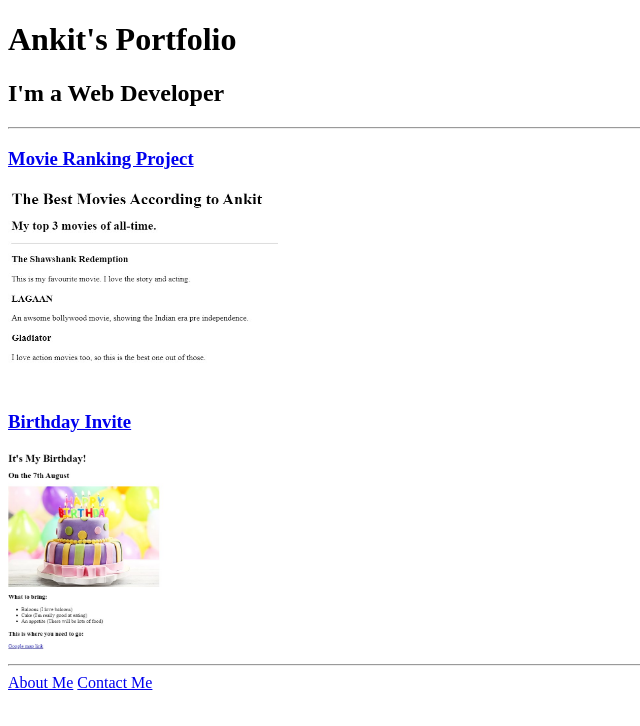
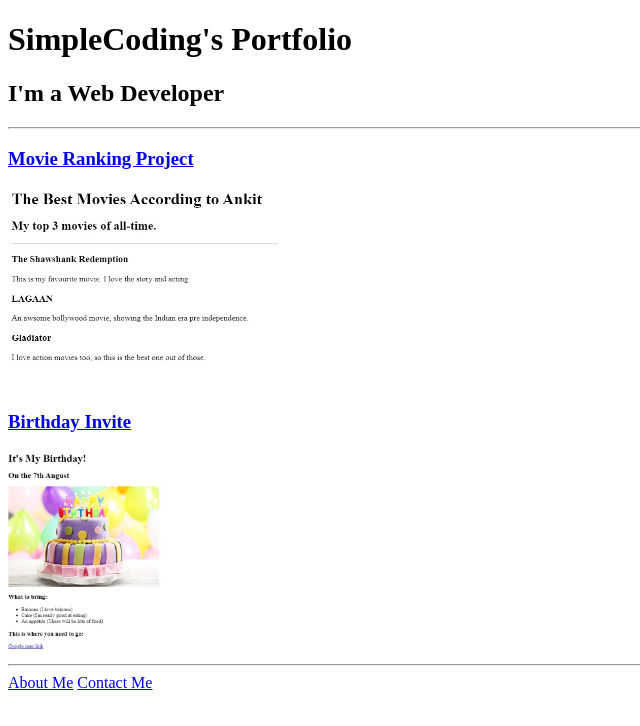
Before and after one commit to ankitsri001/html-portfolio, a plain HTML site: page index.html in a window 1280 px wide. Shown: the whole page, without its empty margins (0-640 px from the left). Drawn offline with Linux system fonts and the light colour scheme.

Commit message:
Updated Name of Portfolio

```diff
--- a/index.html
+++ b/index.html
@@ -7,7 +7,7 @@
     <title>Ankit's Portfolio</title>
   </head>
   <body>
-    <h1>Ankit's Portfolio</h1>
+    <h1>SimpleCoding's Portfolio</h1>
     <h2>I'm a Web Developer</h2>
     <hr />
 
```
